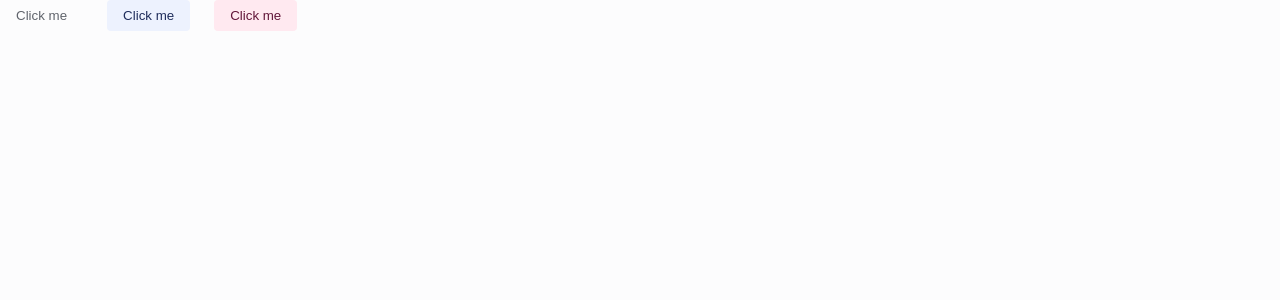
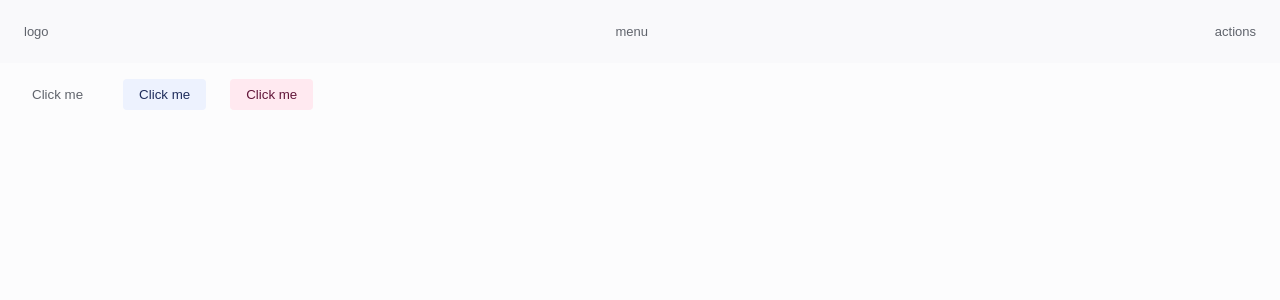
Before and after one commit to FelipeGangrel/nextjs-todo-app, a Next.js app: page / in a window 1280 px wide. Shown: the top 300 px of the page. Built offline with nearby package versions, Linux system fonts and the light colour scheme.

Commit message:
WIP: Creates base for header menu

```diff
--- /dev/null
+++ b/src/components/Header/Header.styles.ts
@@ -0,0 +1,14 @@
+import { styled } from "@root/stitches.config";
+
+export const Header = styled("header", {
+  display: "flex",
+  alignItems: "center",
+  justifyContent: "space-between",
+  padding: "$3",
+  backgroundColor: "$slate2",
+  color: "$slate11",
+  boxShadow: "0 0 0 1px $slate6, 0 1px 2px $slate8",
+  "@bp2": {
+    padding: "$4",
+  },
+});
--- /dev/null
+++ b/src/components/Header/Header.tsx
@@ -0,0 +1,13 @@
+import * as S from "./Header.styles";
+
+const Header: React.FC = () => {
+  return (
+    <S.Header>
+      <div>logo</div>
+      <div>menu</div>
+      <div>actions</div>
+    </S.Header>
+  );
+};
+
+export default Header;
--- /dev/null
+++ b/src/components/Header/index.ts
@@ -0,0 +1 @@
+export { default as Header } from "./Header";
--- a/src/components/index.ts
+++ b/src/components/index.ts
@@ -1 +1,2 @@
 export * from "./Button";
+export * from "./Header";
--- a/src/pages/index.tsx
+++ b/src/pages/index.tsx
@@ -1,12 +1,13 @@
 import { NextPage } from "next";
 import { styled } from "@root/stitches.config";
 
-import { Button } from "@/components";
+import { Button, Header } from "@/components";
 
 const Container = styled("div", {
   display: "flex",
   flexDirection: "row",
   gap: "$4",
+  padding: "$3",
 });
 
 const Home: NextPage = () => {
@@ -15,6 +16,8 @@ const Home: NextPage = () => {
   };
 
   return (
+    <>
+      <Header />
       <Container>
         <Button onClick={handleClick}>Click me</Button>
         <Button color="primary" onClick={handleClick}>
@@ -24,6 +27,7 @@ const Home: NextPage = () => {
           Click me
         </Button>
       </Container>
+    </>
   );
 };
 
```
Lines whose indentation alone changed are shown as unchanged.
